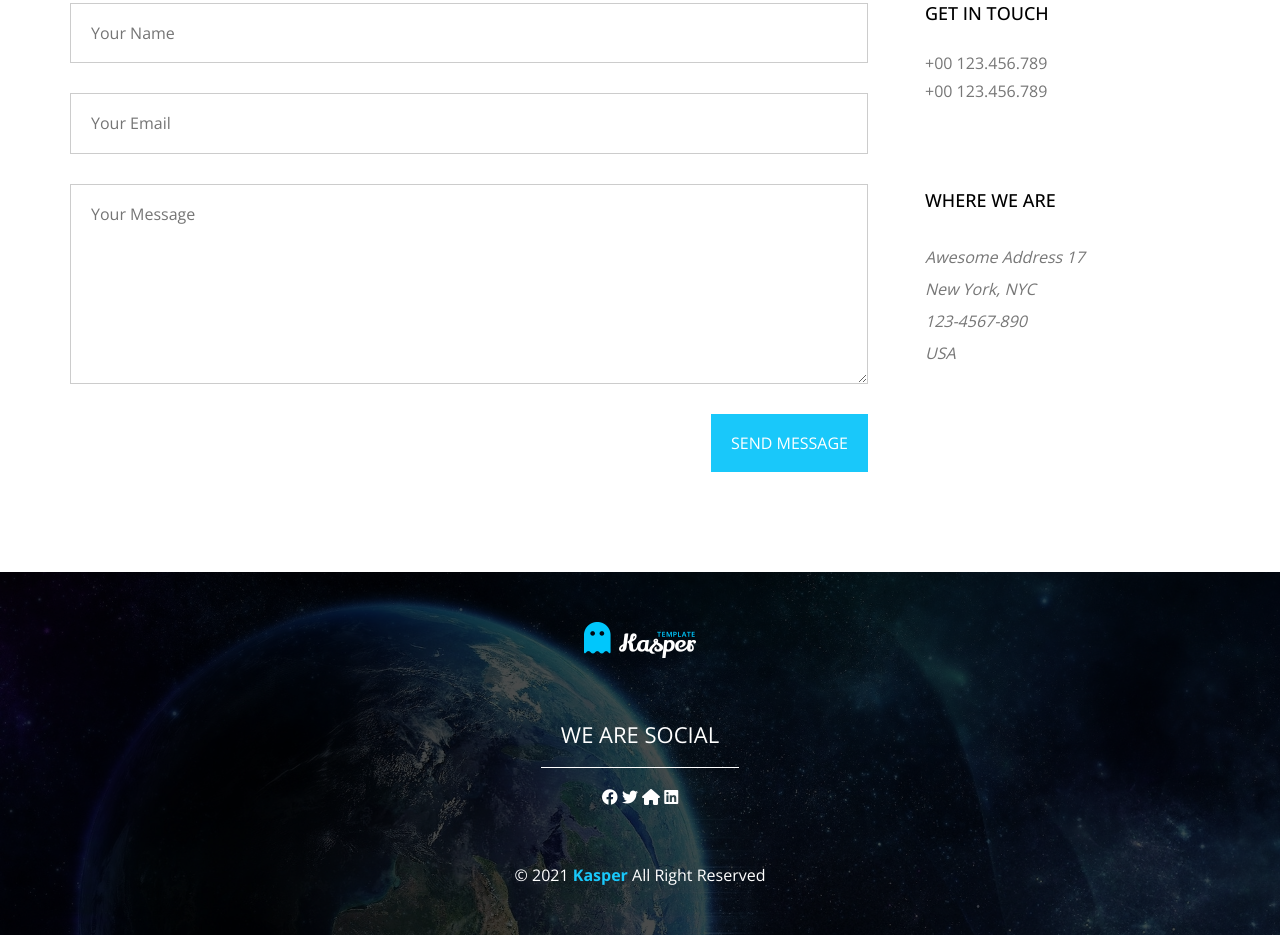
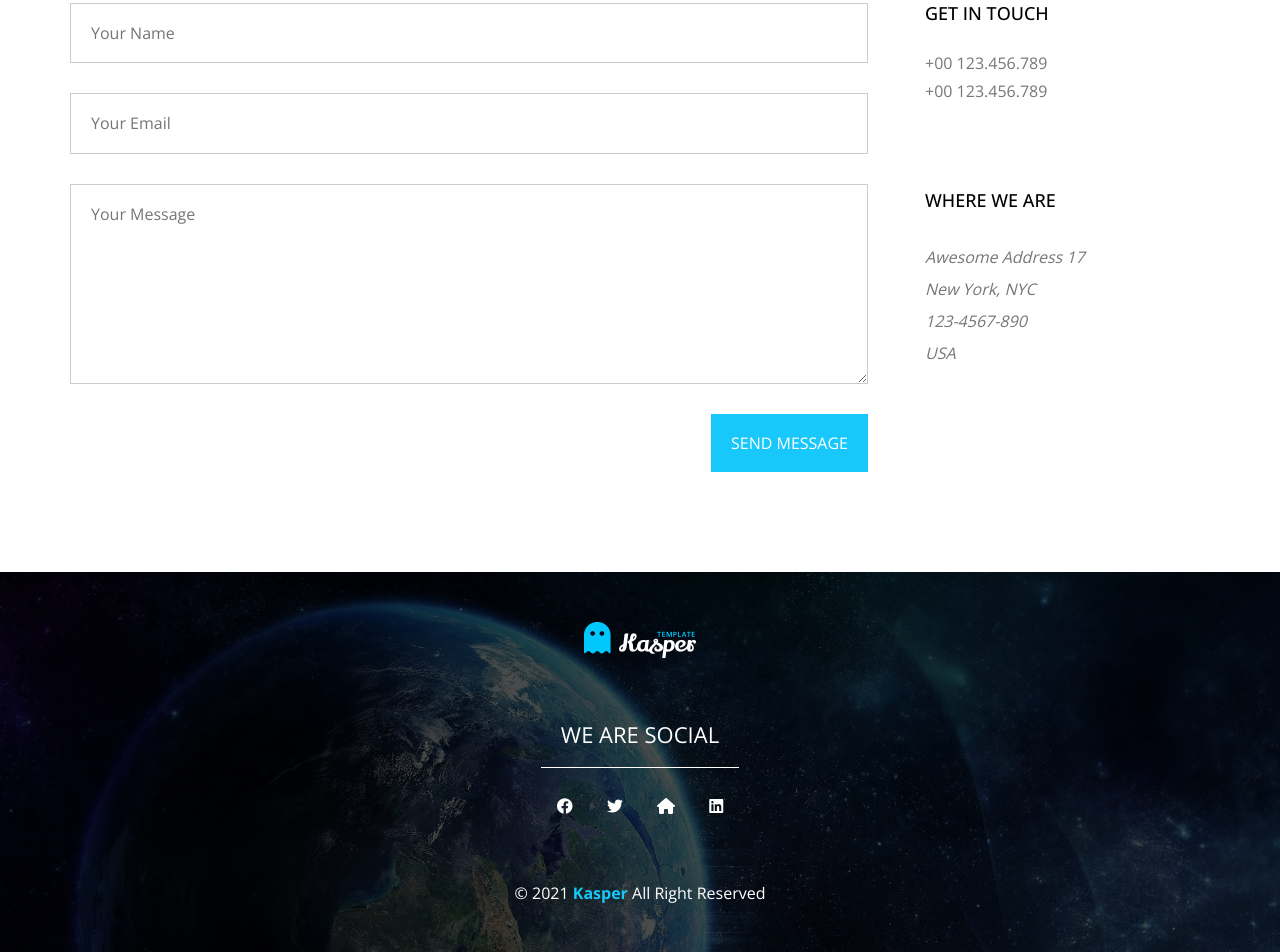
Before and after one commit to Khaled4ahen/Template-Two-Elzero, a plain HTML site: page index.html in a window 1280 px wide. Shown: the part 8008-8960 px from the top of the page. Drawn offline with nearby package versions, Linux system fonts and the light colour scheme.

Commit message:
Update Project Files

```diff
--- a/css/main.css
+++ b/css/main.css
@@ -1016,7 +1016,7 @@ footer p:not(.copyright) {
   width: fit-content;
   margin: 20px auto;
 }
-footer .social-icons i {
+footer .icons i {
   padding: 10px 15px;
 }
 footer .copyright {
```
